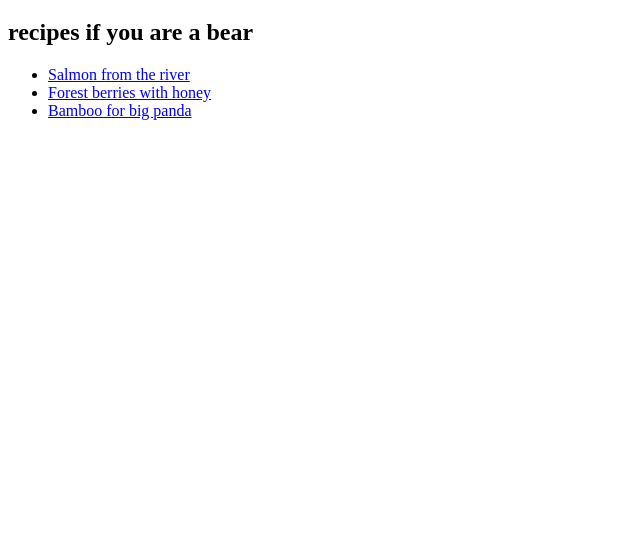
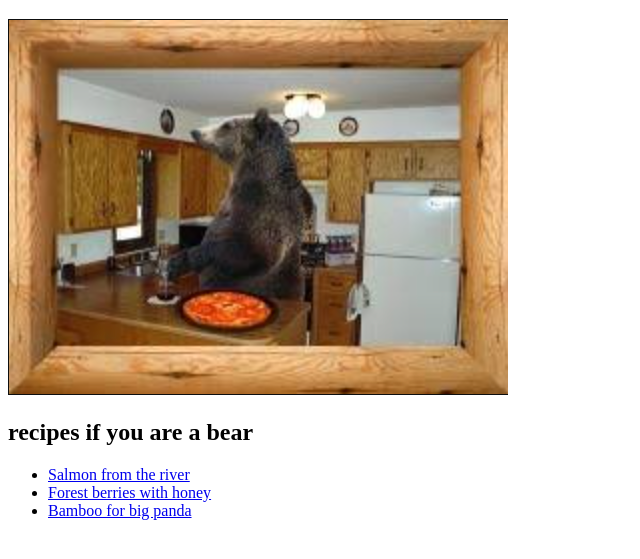
Before and after one commit to pandamoneyum/odin-recipes, a plain HTML site: page index.html in a window 1280 px wide. Shown: the part 61-620 px from the top of the page, without its empty margins (0-640 px from the left). Drawn offline with Linux system fonts and the light colour scheme.

Commit message:
added homepage image

```diff
--- a/index.html
+++ b/index.html
@@ -7,6 +7,7 @@
 </head>
 <body>
     <h1>Bear Recipes</h1>
+    <img src="/img/bearcook.png">
     <h2>recipes if you are a bear</h2>
     <ul>
     <li><a href="recipes/salmon.html">Salmon from the river</a></li>
```
Also changed, not shown: img/bearcook.png (added).
